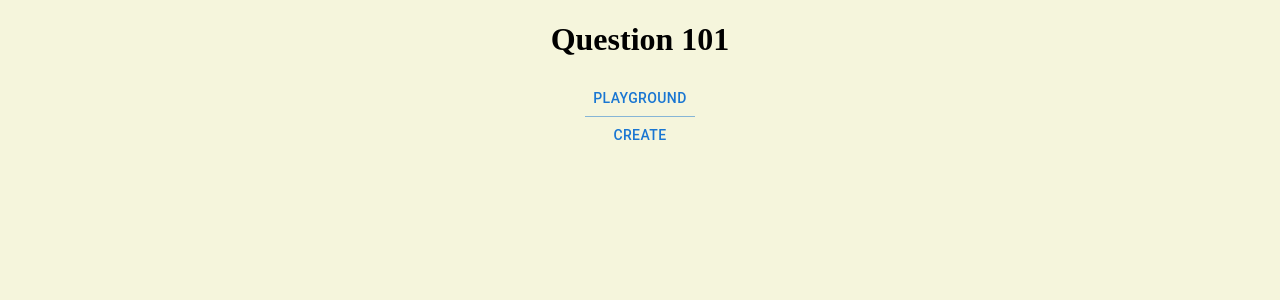
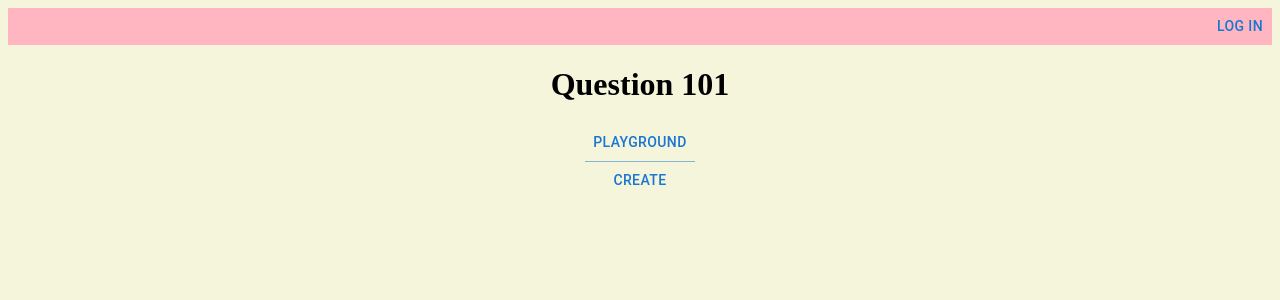
Before and after one commit to vickertan/Question101, a React (Vite) app: page / in a window 1280 px wide. Shown: the top 300 px of the page. Built offline with nearby package versions, Linux system fonts and the light colour scheme.

Commit message:
Store components inside Box
Import AppBar

```diff
--- a/src/HomePage.jsx
+++ b/src/HomePage.jsx
@@ -1,10 +1,17 @@
+import { Box } from "@mui/material";
 import MenuSelection from "./MenuSelection";
+import AppBar from "./AppBar";
 
 export default function HomePage() {
   return (
-    <div className="home-page" style={{ textAlign: "center" }}>
+    <Box
+      sx={{
+        textAlign: "center",
+      }}
+    >
+      <AppBar />
       <h1>Question 101</h1>
       <MenuSelection />
-    </div>
+    </Box>
   );
 }
```
